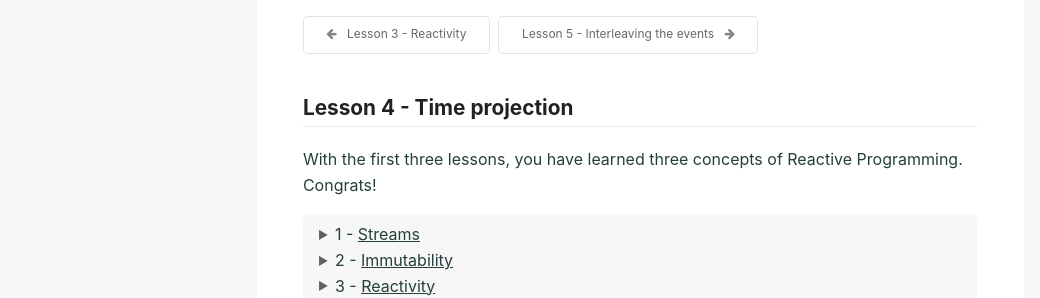
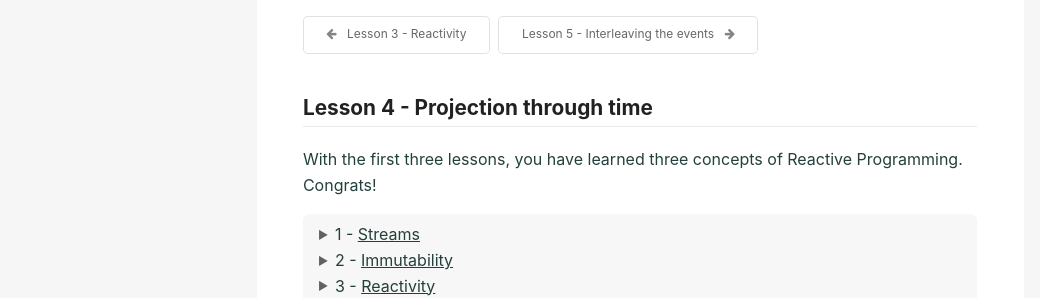
Before and after one commit to cedricss/reactive.how, a Jekyll site: the page built from delay.md, in a window 1280 px wide and 900 px high. Shown: the part 347-645 px from the top of the window, without its empty margins (0-1040 px from the left). Built offline with Jekyll 4.4.1, drawn with Linux system fonts in a browser that asks for light colours; some of the changed text lies outside the part shown.

Commit message:
Update delay lesson title

```diff
--- a/_data/course.yml
+++ b/_data/course.yml
@@ -22,7 +22,7 @@ chapters:
     info: |
       This second chapter presents five kinds of stream operations.
     lessons:
-      - name: Lesson 4 - Projections
+      - name: Lesson 4 - Projection through time
         card: delay
         video: 238067734
         date: Monday, 9 Oct.
--- a/delay.md
+++ b/delay.md
@@ -16,7 +16,7 @@ preview_image_alt: Delay reactive method
      Lesson 5 - Interleaving the events <i class="arrow right icon"></i>
 </a>
 
-## Lesson 4 - Time projection
+## Lesson 4 - Projection through time
 
 With the first three lessons, you have learned three concepts of Reactive Programming. Congrats!
 
```
